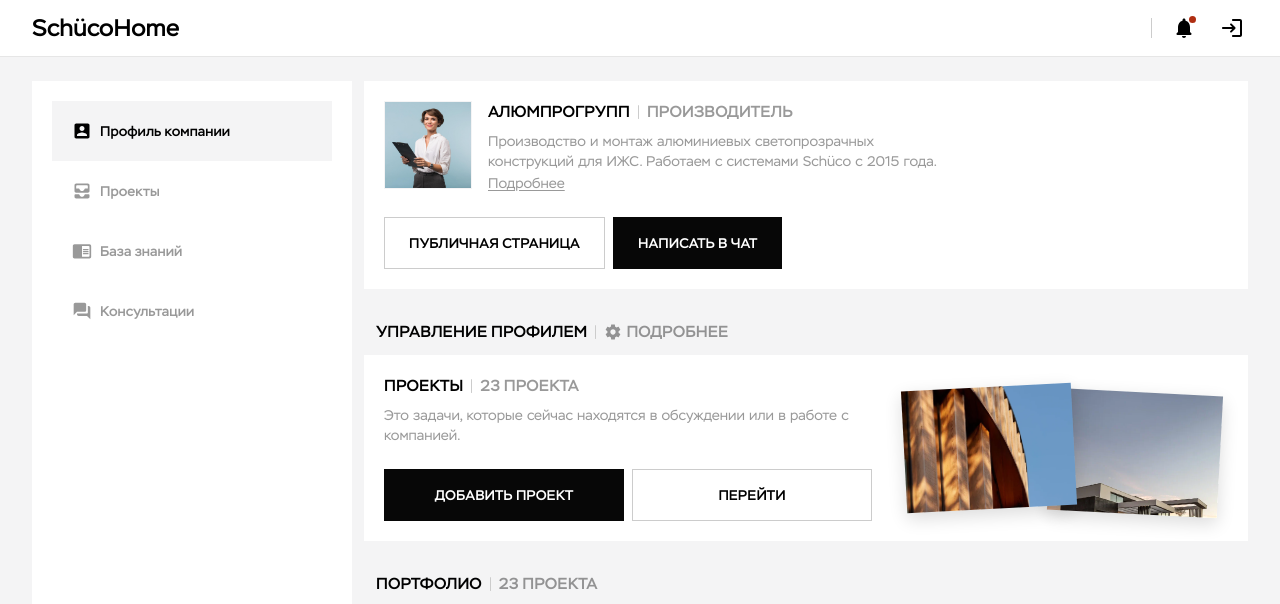
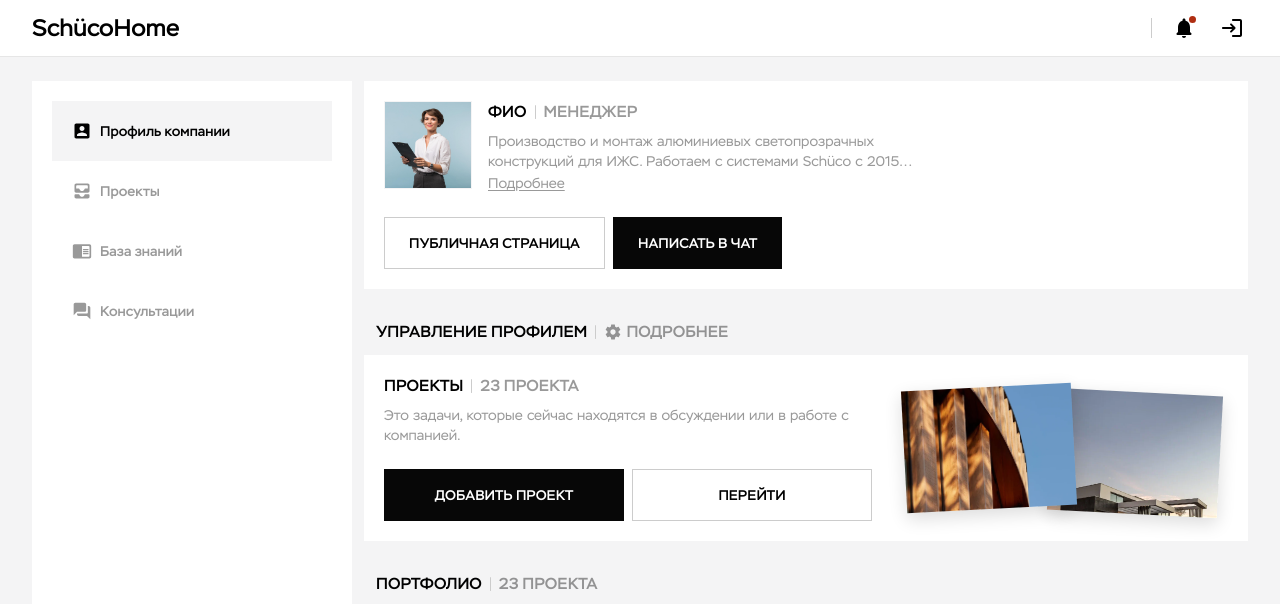
Before and after one commit to Ivanweb1/shuko, a plain HTML site: page lk.html in a window 1280 px wide. Shown: the top 604 px of the page. Drawn offline with Linux system fonts and the light colour scheme.

Commit message:
Оставить в верхнем баннере ЛК карточку менеджера (ФИО | МЕНЕДЖЕР) как в макете

```diff
--- a/lk.html
+++ b/lk.html
@@ -64,17 +64,17 @@
 
     <main class="lk-content" data-lk-profile>
 
-      <!-- Шапка профиля -->
+      <!-- Шапка профиля (менеджер-куратор как в макете) -->
       <section class="lk-card lk-profile-banner">
         <div class="lk-profile-banner__info">
-          <img class="lk-profile-banner__ava" data-role-ava src="assets/img/lk/ee1a910a001b.png" alt="">
+          <img class="lk-profile-banner__ava" src="assets/img/lk/ee1a910a001b.png" alt="Менеджер">
           <div>
             <div class="lk-profile-banner__title-row">
-              <h1 class="lk-profile-banner__name" data-role-name>АлюмПроГрупп</h1>
+              <h1 class="lk-profile-banner__name">ФИО</h1>
               <span class="lk-sec-head__sep" aria-hidden="true"></span>
-              <span class="lk-profile-banner__role" data-role-badge>Производитель</span>
+              <span class="lk-profile-banner__role">Менеджер</span>
             </div>
-            <p class="lk-profile-banner__desc"><span data-role-desc>Производство и монтаж алюминиевых светопрозрачных конструкций для ИЖС. Работаем с системами Schüco с 2015...</span> <button class="lk-profile-banner__more" type="button" data-open-details>Подробнее</button></p>
+            <p class="lk-profile-banner__desc">Производство и монтаж алюминиевых светопрозрачных конструкций для ИЖС. Работаем с системами Schüco с 2015... <button class="lk-profile-banner__more" type="button" data-open-details>Подробнее</button></p>
           </div>
         </div>
         <div class="lk-profile-banner__actions">
```
